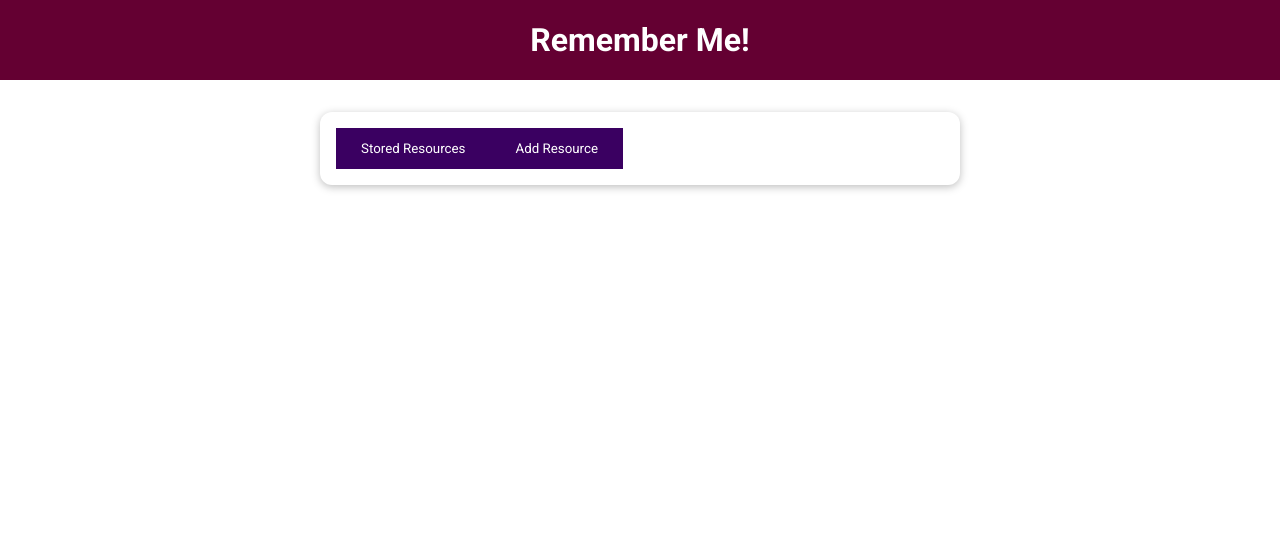
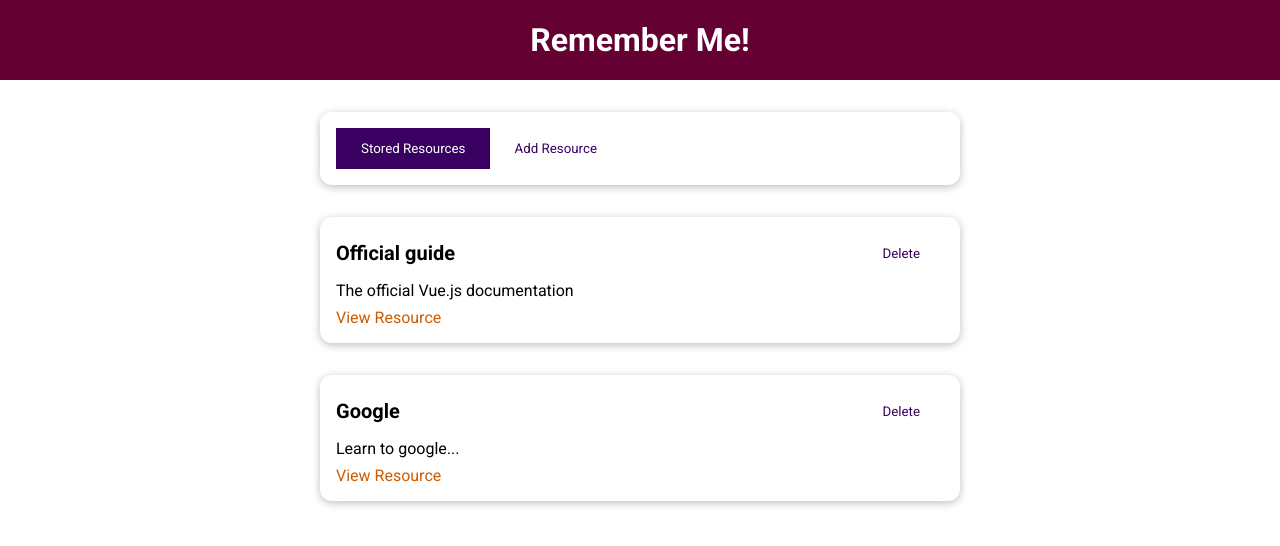
Before and after one commit to AlexL70/vue-the-complete-guide, a Vue app in the folder l127-learning-resources/: page / in a window 1280 px wide. Shown: the top 546 px of the page. Built offline with nearby package versions, Linux system fonts and the light colour scheme.

Commit message:
133. Adding & Styling Tabs

```diff
--- a/l127-learning-resources/src/App.vue
+++ b/l127-learning-resources/src/App.vue
@@ -1,11 +1,10 @@
 <template>
     <the-header title="Remember Me!"></the-header>
-    <the-resource :resources="storedResources"></the-resource>
+    <the-resource></the-resource>
 </template>
 
 <script lang="ts">
 import { defineComponent } from 'vue';
-import type { Resource } from "./types/DtoInterfaces";
 import TheResource from "./components/learning-resources/TheResources.vue";
 import TheHeader from "./components/layouts/TheHeader.vue"
 
@@ -13,24 +12,6 @@ export default defineComponent({
     name: "App",
     components: {
         TheResource, TheHeader,
-    },
-    data() {
-        return {
-            storedResources: [
-                {
-                    id: "official-guide",
-                    title: "Official guide",
-                    description: "The official Vue.js documentation",
-                    link: "https://vuejs.org",
-                },
-                {
-                    id: "google",
-                    title: "Google",
-                    description: "Learn to google...",
-                    link: "https://google.com",
-                }
-            ] as Array<Resource>,
-        };
     },
 });
 </script>
--- a/l127-learning-resources/src/components/learning-resources/AddResource.vue
+++ b/l127-learning-resources/src/components/learning-resources/AddResource.vue
@@ -1,5 +1,3 @@
 <template>
     <h2>Add Resource</h2>
 </template>
-<script lang="ts">
-</script>
--- a/l127-learning-resources/src/components/learning-resources/StoredResources.vue
+++ b/l127-learning-resources/src/components/learning-resources/StoredResources.vue
@@ -1,20 +1,19 @@
 <template>
     <ul>
-        <learning-resource v-for="r in resources" :key="r.id" :res="r"></learning-resource>
+        <learning-resource v-for="r in resources" :res="r"></learning-resource>
     </ul>
 </template>
 
 <script lang="ts">
-import { defineComponent } from 'vue';
-import type { PropType } from 'vue';
+import { defineComponent, inject, type PropType } from 'vue';
 import type { Resource } from "./../../types/DtoInterfaces"
 import LearningResource from "./LearningResource.vue";
 export default defineComponent({
-    props: {
+    inject: {
         resources: {
+            from: "resources",
             type: Object as PropType<Array<Resource>>,
-            required: true,
-        }
+        },
     },
     components: {
         LearningResource,
--- a/l127-learning-resources/src/components/learning-resources/TheResources.vue
+++ b/l127-learning-resources/src/components/learning-resources/TheResources.vue
@@ -1,13 +1,16 @@
 <template>
     <base-card>
-        <base-button @click="setSelectedTab('stored-resources')">Stored Resources</base-button>
-        <base-button @click="setSelectedTab('add-resource')">Add Resource</base-button>
+        <base-button @click="setSelectedTab('stored-resources')" :mode="storedResButtonMode">
+            Stored Resources</base-button>
+        <base-button @click="setSelectedTab('add-resource')" :mode="addResButtonMode">
+            Add Resource</base-button>
     </base-card>
     <component :is="selectedTab"></component>
 </template>
 
 <script lang="ts">
 export type SelectedTab = "stored-resources" | "add-resource";
+import type { Resource } from "./../../types/DtoInterfaces"
 import { defineComponent } from 'vue';
 import StoredResources from "./StoredResources.vue";
 import AddResource from "./AddResource.vue";
@@ -15,6 +18,25 @@ export default defineComponent({
     data() {
         return {
             selectedTab: "stored-resources" as SelectedTab,
+            storedResources: [
+                {
+                    id: "official-guide",
+                    title: "Official guide",
+                    description: "The official Vue.js documentation",
+                    link: "https://vuejs.org",
+                },
+                {
+                    id: "google",
+                    title: "Google",
+                    description: "Learn to google...",
+                    link: "https://google.com",
+                }
+            ] as Array<Resource>,
+        };
+    },
+    provide() {
+        return {
+            resources: this.storedResources,
         };
     },
     methods: {
@@ -22,6 +44,14 @@ export default defineComponent({
             this.selectedTab = tab;
         }
     },
+    computed: {
+        storedResButtonMode(): "flat" | "" {
+            return this.selectedTab === 'stored-resources' ? '' : 'flat';
+        },
+        addResButtonMode(): "flat" | "" {
+            return this.selectedTab === 'add-resource' ? '' : 'flat';
+        }
+    },
     components: {
         AddResource, StoredResources,
     },
```
